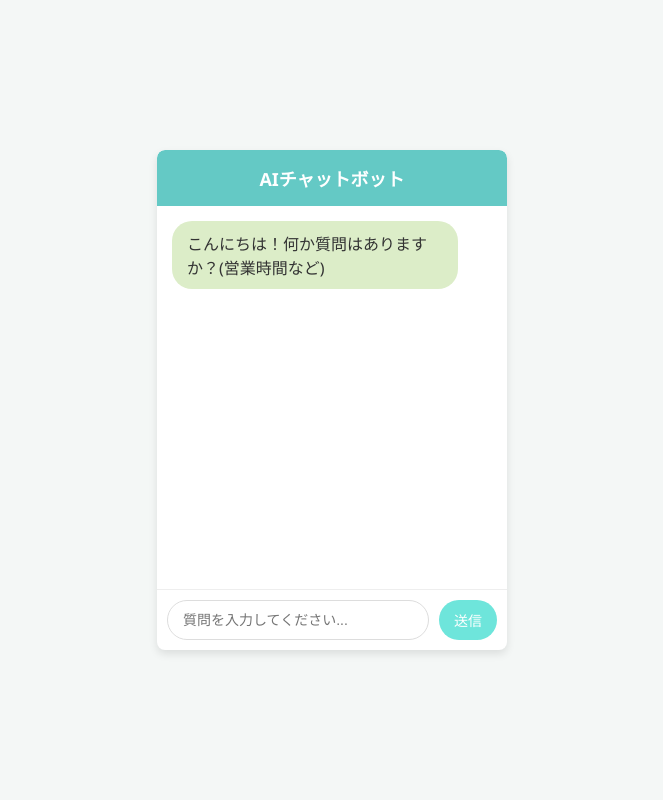
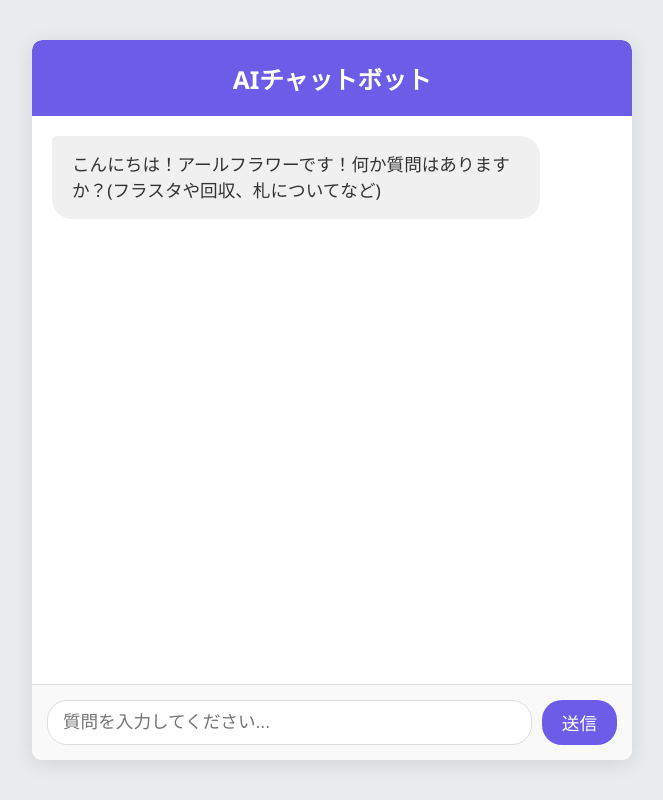
Before and after one commit to takumichatbot/rflower, a Flask app: page / in a window 1280 px wide. Shown: the whole page, without its empty margins (308-971 px from the left). Run offline with Flask 3, Linux system fonts and the light colour scheme.

Commit message:
Initial commit for r-flower-chatbot

```diff
--- a/main.py
+++ b/main.py
@@ -6,6 +6,9 @@ from dotenv import load_dotenv
 # Google Gemini API のインポート
 import google.generativeai as genai
 
+# qa_data.pyからQ&Aデータをインポート
+from qa_data import QA_DATA
+
 # .envファイルから環境変数を読み込む
 load_dotenv()
 
@@ -13,34 +16,39 @@ load_dotenv()
 GOOGLE_API_KEY = os.getenv("GOOGLE_API_KEY")
 if not GOOGLE_API_KEY:
     raise ValueError("GOOGLE_API_KEY 環境変数が設定されていません。")
-genai.configure(api_key=GOOGLE_API_KEY)# === 一時的なモデル確認コード：実行後、この部分は削除してください ===
-print("--- 利用可能なGeminiモデル ---")
-found_models = False
-for m in genai.list_models():
-    if "generateContent" in m.supported_generation_methods:
-        print(f"- {m.name}")
-        found_models = True
-if not found_models:
-    print("利用可能なGeminiモデルが見つかりませんでした。APIキーや地域設定を確認してください。")
-print("-------------------------")
-# =========================================================
-
+genai.configure(api_key=GOOGLE_API_KEY)
 
 app = Flask(__name__)
 
 def get_gemini_answer(question):
     """
-    Google Gemini APIを使用して質問に基づいて回答を生成する関数
+    Google Gemini APIを使用して、事前に定義されたルールに基づいて回答を生成する関数
     """
     try:
-        # 使用するモデルを指定 (例: gemini-pro)
         model = genai.GenerativeModel('models/gemini-1.5-flash')
 
+        # 辞書を文字列に変換してプロンプトに組み込む
+        qa_string = ""
+        for key, value in QA_DATA.items():
+            qa_string += f"### {key}\n{value}\n"
 
+        # プロンプトを詳細化し、QAデータを含める
+        full_question = f"""
+        あなたはアールフラワーのカスタマーサポートAIです。
+        以下の「ルール・規則」セクションに記載されている情報のみに基づいて、お客様からの質問に回答してください。
+        **記載されていない質問には「申し訳ありませんが、その情報はこのQ&Aには含まれていません。」と答えてください。**
+        お客様がスムーズに手続きを進められるよう、元気で丁寧な言葉遣いで案内してください。
 
+        ---
+        ## ルール・規則
+        {qa_string}
+        ---
+
+        お客様の質問: {question}
+        """
 
         # AIに質問を送信し、回答を生成
-        response = model.generate_content(question)
+        response = model.generate_content(full_question)
 
         # 応答からテキストを抽出
         if response.parts:
@@ -49,19 +57,19 @@ def get_gemini_answer(question):
             elif response.parts and hasattr(response.parts[0], 'text'):
                 return response.parts[0].text.strip()
 
-        # contentがない場合（例: safety-settingsによるブロックなど）
         return "申し訳ありませんが、その質問にはお答えできませんでした。別の質問をしてください。"
 
     except Exception as e:
         print(f"Gemini APIエラー: {e}")
         return "申し訳ありませんが、現在AIが応答できません。しばらくしてから再度お試しください。"
 
+
 @app.route('/')
 def index():
     """
     チャットボットのメインページ（UI全体）を表示
     """
-    return render_template('index.html') # templates/index.html をレンダリング
+    return render_template('index.html')
 
 @app.route('/ask', methods=['POST'])
 def ask_chatbot():
--- a/static/style.css
+++ b/static/style.css
@@ -1,70 +1,82 @@
-/* static/style.css */
+/* 全体のスタイル */
 body {
     font-family: 'Segoe UI', Tahoma, Geneva, Verdana, sans-serif;
+    background-color: #e9ecef;
     display: flex;
     justify-content: center;
     align-items: center;
-    min-height: 100vh;
-    background-color: #f4f7f6;
+    height: 100vh;
     margin: 0;
+    font-size: 1.1em; /* 基本のフォントサイズを少し大きく */
 }
 
+/* チャットボットコンテナ */
 .chatbot-container {
-    width: 350px;
-    height: 500px;
+    width: 90%; /* 横幅を少し広げる */
+    max-width: 600px; /* 最大横幅を大きく */
+    height: 90%;
+    max-height: 800px; /* 最大高さを大きく */
     background-color: #fff;
-    border-radius: 8px;
-    box-shadow: 0 4px 8px rgba(0, 0, 0, 0.1);
+    border-radius: 10px;
+    box-shadow: 0 4px 20px rgba(0, 0, 0, 0.1);
     display: flex;
     flex-direction: column;
     overflow: hidden;
 }
 
+/* ヘッダー */
 .chatbot-header {
-    background-color: #64c9c5;
-    color: white;
-    padding: 15px;
-    font-size: 18px;
+    background-color: #6c5ce7;
+    color: #fff;
+    padding: 20px; /* パディングを少し大きく */
+    font-size: 1.4em; /* フォントサイズを少し大きく */
     font-weight: bold;
     text-align: center;
-    border-top-left-radius: 8px;
-    border-top-right-radius: 8px;
+    border-top-left-radius: 10px;
+    border-top-right-radius: 10px;
 }
 
+/* メッセージエリア */
 .chatbot-messages {
     flex-grow: 1;
-    padding: 15px;
+    padding: 20px;
     overflow-y: auto;
     display: flex;
     flex-direction: column;
-    gap: 10px;
-    scroll-behavior: smooth; /* スムーズスクロール */
 }
 
+/* 個々のメッセージ */
 .message {
+    padding: 15px 20px; /* パディングを少し大きく */
+    border-radius: 20px;
+    margin-bottom: 15px;
     max-width: 80%;
-    padding: 10px 15px;
-    border-radius: 20px;
-    word-wrap: break-word; /* 長い単語の折り返し */
+    line-height: 1.5;
+    word-wrap: break-word;
 }
 
-.user-message {
-    align-self: flex-end;
-    background-color: #e0f7fa;
+/* ボットのメッセージ */
+.bot-message {
+    background-color: #f1f0f0;
     color: #333;
-    text-align: right;
+    align-self: flex-start;
+    border-top-left-radius: 5px;
 }
 
-.bot-message {
-    align-self: flex-start;
-    background-color: #dcedc8;
-    color: #333;
+/* ユーザーのメッセージ */
+.user-message {
+    background-color: #6c5ce7;
+    color: #fff;
+    align-self: flex-end;
+    border-top-right-radius: 5px;
 }
 
+/* 入力エリア */
 .chatbot-input {
     display: flex;
-    padding: 10px;
-    border-top: 1px solid #eee;
+    padding: 15px;
+    border-top: 1px solid #ddd;
+    background-color: #f9f9f9;
 }
 
 .chatbot-input input {
@@ -72,22 +84,27 @@ body {
     border: 1px solid #ddd;
     border-radius: 20px;
     padding: 10px 15px;
+    font-size: 1em;
+    transition: border-color 0.3s;
+}
+
+.chatbot-input input:focus {
     outline: none;
-    font-size: 14px;
+    border-color: #6c5ce7;
 }
 
 .chatbot-input button {
-    background-color: #6ee5db;
-    color: white;
+    background-color: #6c5ce7;
+    color: #fff;
     border: none;
     border-radius: 20px;
-    padding: 10px 15px;
+    padding: 10px 20px;
     margin-left: 10px;
     cursor: pointer;
-    font-size: 14px;
-    transition: background-color 0.3s ease;
+    font-size: 1em;
+    transition: background-color 0.3s;
 }
 
 .chatbot-input button:hover {
-    background-color: #6ee5db;
+    background-color: #5a4bcf;
 }
--- a/templates/index.html
+++ b/templates/index.html
@@ -10,7 +10,8 @@
     <div class="chatbot-container">
         <div class="chatbot-header">AIチャットボット</div>
         <div class="chatbot-messages" id="chatbot-messages">
-            <div class="message bot-message">こんにちは！何か質問はありますか？(営業時間など)
+            <div class="message bot-message">こんにちは！アールフラワーです！何か質問はありますか？(フラスタや回収、札についてなど)
+
             </div>
         </div>
         <div class="chatbot-input">
```
Also changed, not shown: qa_data.py (+64 -25 lines), 2 other files.
